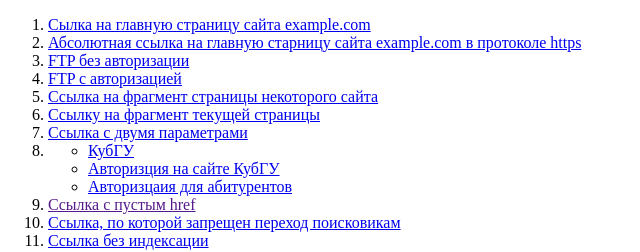
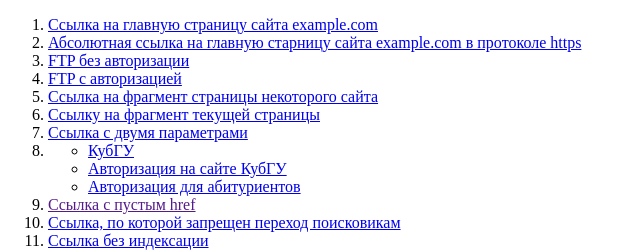
Before and after one commit to mavlyukaev/mavlyukaev.github.io, a plain HTML site: page index.html in a window 1280 px wide. Shown: the top 252 px of the page, 0-640 px from the left. Drawn offline with Linux system fonts and the light colour scheme.

Commit message:
Update index.html

```diff
--- a/index.html
+++ b/index.html
@@ -7,7 +7,7 @@
     <body>
 <ol>
     <li>
-        <a id="top" href="http://example.com">Сылка на главную страницу сайта example.com</a>
+        <a id="top" href="http://example.com">Ссылка на главную страницу сайта example.com</a>
     </li>
 
     <li>
@@ -37,8 +37,8 @@
     <li>
         <ul>
         <li><a href="https://www.kubsu.ru/" title="Официальный сайт КубГУ">КубГУ</a></li>
-        <li><a href="https://www.kubsu.ru/user" title="Страница для авторизации на сайте КубГУ" >Авторизция на сайте КубГУ</a></li>
-        <li><a href="https://enroll.kubsu.ru/Login" title="Страница для авторизации абитурента КубГУ">Авторизцаия для абитурентов</a></li>
+        <li><a href="https://www.kubsu.ru/user" title="Страница для авторизации на сайте КубГУ" >Авторизация на сайте КубГУ</a></li>
+        <li><a href="https://enroll.kubsu.ru/Login" title="Страница для авторизации абитурента КубГУ">Авторизация для абитуриентов</a></li>
         </ul>
     </li>
 
```
